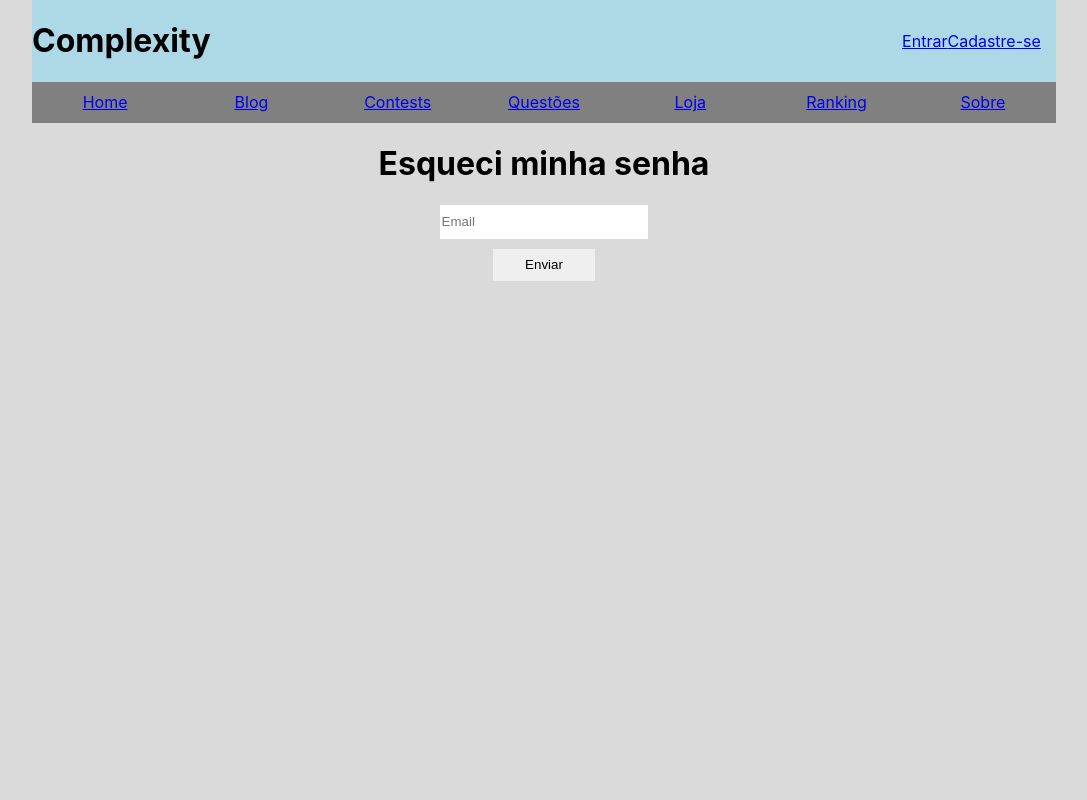
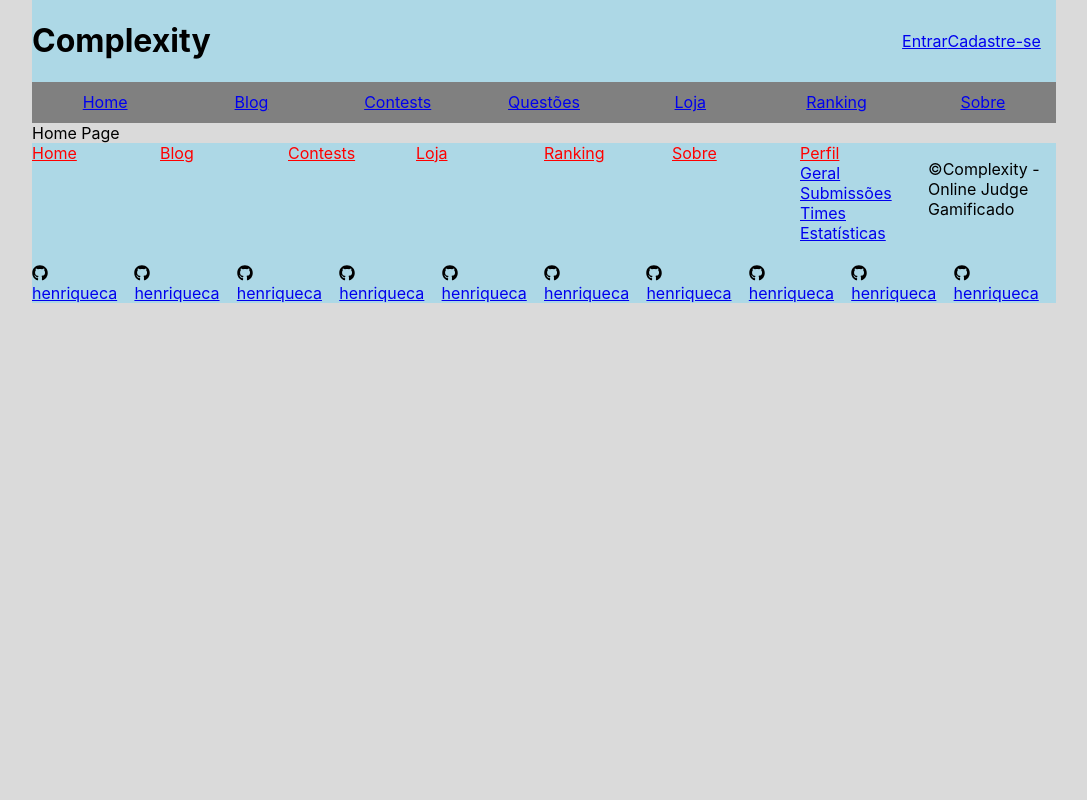
Before and after one commit to HenriqueCA/front-complexity, a React (Create React App) app: page / in a window 1280 px wide. Shown: the top 800 px of the page, without its empty margins (96-1183 px from the left). Built offline with nearby package versions, Linux system fonts and the light colour scheme.

Commit message:
Removing App.js

```diff
--- a/src/App.js
+++ /dev/null
@@ -1,13 +0,0 @@
-import React from 'react';
-import './App.css';
-import Forgot from './screens/forgot_password/Forgot.js';
-
-function App() {
-  return (
-    <div className="App">
-    <Forgot></Forgot>
-    </div>
-  );
-}
-
-export default App;
--- a/src/index.js
+++ b/src/index.js
@@ -8,7 +8,7 @@ import { BrowserRouter, Switch, Route } from 'react-router-dom';
 ReactDOM.render(
     <BrowserRouter>
         <Switch>
-            <Route path="/" exact={true} component={ stdScr.App } />
+            <Route path="/" exact={true} component={ stdScr.Home } />
             <Route path="/forgot-password" exact={true} component={ stdScr.Forgot } />
         </Switch>
     </BrowserRouter>, document.getElementById('root')
--- a/src/library/stdScreens.js
+++ b/src/library/stdScreens.js
@@ -3,11 +3,11 @@ This is an implementation file for a preinported screens header
 */
 
 // main pages
-import App from '../App';
+import Home from '../screens/home/Home';
 
 // authentication pages
 import Forgot from '../screens/forgot_password/Forgot';
 
 
 
-export default { App, Forgot };
+export default { Home, Forgot };
--- /dev/null
+++ b/src/screens/home/Home.js
@@ -0,0 +1,16 @@
+import React from 'react';
+import './Home.css';
+import Header from '../../components/Header/Header';
+import Footer from '../../components/Footer/Footer';
+
+function Home() {
+  return (
+    <div className="Home">
+    <Header/>
+    <p1>Home Page</p1>
+    <Footer/>
+    </div>
+  );
+}
+
+export default Home;
```
Also changed, not shown: src/screens/home/Home.css (renamed from src/App.css), 1 other file (tests, documents, lock files or other folders).
